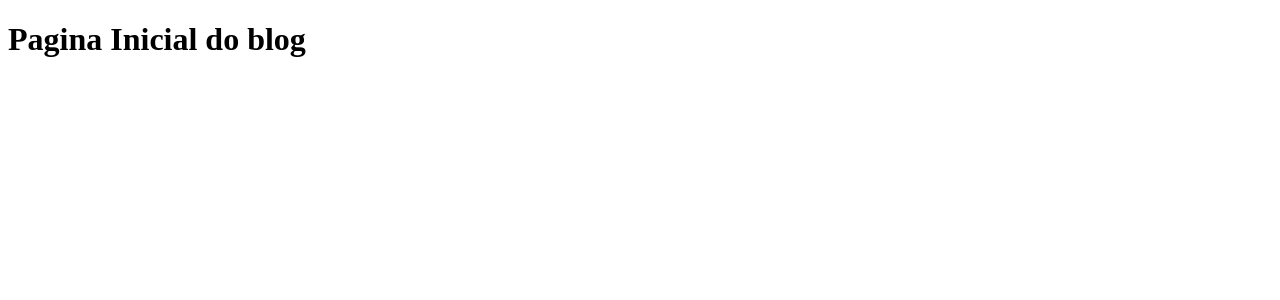
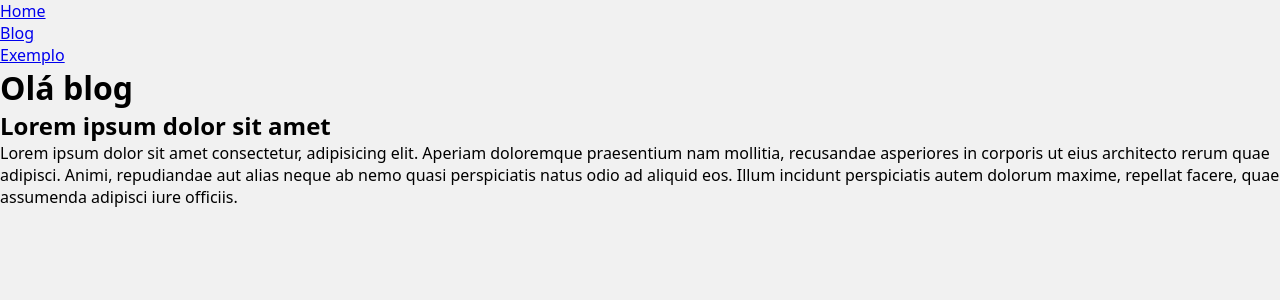
Before and after one commit to Gabriel-Maxsy/Curso-de-Python, a Django app: page /blog/ in a window 1280 px wide. Shown: the top 300 px of the page. Run offline with Django 4.2, Linux system fonts and the light colour scheme.

Commit message:
Organizando arquivos estaticos, criando blocos e organizando urls

```diff
--- a/licoes/aula207_django/base/global/base.html
+++ b/licoes/aula207_django/base/global/base.html
@@ -1,6 +1,12 @@
 {% include 'global/partials/head.html' %}
+{% include 'global/partials/menu.html' %}
 
 <h1>{% block texto %}{% endblock texto %}</h1>
 
+<main>
+    {% block posts %}{% endblock posts %}
+    {% block home %}{% endblock home %}
+</main>
+
 </body>
 </html>
--- a/licoes/aula207_django/base/global/partials/head.html
+++ b/licoes/aula207_django/base/global/partials/head.html
@@ -1,9 +1,10 @@
-<!DOCTYPE html>
-<html lang="en">
+{% load static %}<!DOCTYPE html>
+<html lang="pt-br">
   <head>
     <meta charset="UTF-8" />
     <meta http-equiv="X-UA-Compatible" content="IE=edge" />
     <meta name="viewport" content="width=device-width, initial-scale=1.0" />
-    <title>Document</title>
+    <title>{{ title }}</title>
+    <link rel="stylesheet" href="{% static 'global/css/style.css' %}">
   </head>
   <body>
--- /dev/null
+++ b/licoes/aula207_django/base/global/partials/menu.html
@@ -0,0 +1,13 @@
+<nav>
+    <ul>
+      <li>
+        <a href="{% url 'home:home' %}">Home</a>
+      </li>
+      <li>
+        <a href="{% url 'blog:home' %}">Blog</a>
+      </li>
+      <li>
+        <a href="{% url 'blog:exemplo' %}">Exemplo</a>
+      </li>
+    </ul>
+  </nav>
--- /dev/null
+++ b/licoes/aula207_django/base/global/partials/postblock.html
@@ -0,0 +1,13 @@
+<article>
+    <header>
+        <h2 class="post__title">Lorem ipsum dolor sit amet</h2>
+    </header>
+    <div class="post__body">
+        Lorem ipsum dolor sit amet consectetur, adipisicing elit. Aperiam doloremque
+        praesentium nam mollitia, recusandae asperiores in corporis ut eius
+        architecto rerum quae adipisci. Animi, repudiandae aut alias neque ab nemo
+        quasi perspiciatis natus odio ad aliquid eos. Illum incidunt perspiciatis
+        autem dolorum maxime, repellat facere, quae assumenda adipisci iure
+        officiis.
+    </div>
+</article>
--- /dev/null
+++ b/licoes/aula207_django/base/static/global/css/style.css
@@ -0,0 +1,17 @@
+/* Reset */
+*,
+*:after,
+*:before {
+  margin: 0;
+  padding: 0;
+  box-sizing: border-box;
+}
+html {
+  font-size: 62.5%;
+}
+body {
+  font-size: 1.6rem;
+  background: #f1f1f1;
+  font-family: system-ui, -apple-system, BlinkMacSystemFont, 'Segoe UI', Roboto,
+    Oxygen, Ubuntu, Cantarell, 'Open Sans', 'Helvetica Neue', sans-serif;
+}
--- a/licoes/aula207_django/blog/templates/blog/exemplo.html
+++ b/licoes/aula207_django/blog/templates/blog/exemplo.html
@@ -1,3 +1,3 @@
 {% extends 'global/base.html' %}
 
-{% block texto %} Exemplo {% endblock texto %}
+{% block texto %} {{ text }} {% endblock texto %}
--- a/licoes/aula207_django/blog/templates/blog/index.html
+++ b/licoes/aula207_django/blog/templates/blog/index.html
@@ -1,3 +1,7 @@
 {% extends 'global/base.html' %}
 
-{% block texto %} Pagina Inicial do blog {% endblock texto %}
+{% block texto %} {{ text }} {% endblock texto %}
+
+{% block posts %}
+    {% include 'global/partials/postblock.html' %}
+{% endblock posts %}
--- a/licoes/aula207_django/blog/urls.py
+++ b/licoes/aula207_django/blog/urls.py
@@ -1,8 +1,10 @@
 from blog import views
 from django.urls import path
 
+app_name = 'blog'
+
 # blog/
 urlpatterns = [
-    path('', views.blog),
-    path('exemplo/', views.exemplo)
+    path('', views.blog, name='home'),
+    path('exemplo/', views.exemplo, name='exemplo')
 ]
--- a/licoes/aula207_django/blog/views.py
+++ b/licoes/aula207_django/blog/views.py
@@ -3,14 +3,25 @@ from django.shortcuts import render
 
 def blog(request):
     # Posso fazer o que eu quiser antes da resposta
+
+    context = {
+        'text': 'Olá blog',
+        'title': 'titulo blog'
+    }
     return render(
         request,
-        'blog/index.html'
+        'blog/index.html',
+        context
     )
 
 def exemplo(request):
     # Posso fazer o que eu quiser antes da resposta
+    context = {
+        'text': 'Olá exemplo',
+        'title': 'Pagina de exemplo'
+    }
     return render(
         request,
-        'blog/exemplo.html'
+        'blog/exemplo.html',
+        context
     )
--- a/licoes/aula207_django/home/templates/home/index.html
+++ b/licoes/aula207_django/home/templates/home/index.html
@@ -1,3 +1,7 @@
 {% extends 'global/base.html' %}
 
-{% block texto %} MUDAR O TEXTO {% endblock texto %}
+{% block texto %} {{ text }} {% endblock texto %}
+
+{% block home %}
+    <h1> HOME </h1>
+{% endblock home %}
--- a/licoes/aula207_django/home/urls.py
+++ b/licoes/aula207_django/home/urls.py
@@ -2,6 +2,8 @@ from django.urls import path
 # from home import views:
 from . import views
 
+app_name = 'home'
+
 urlpatterns = [
-    path('', views.home)
+    path('', views.home, name= 'home')
 ]
--- a/licoes/aula207_django/project/settings.py
+++ b/licoes/aula207_django/project/settings.py
@@ -120,6 +120,9 @@ USE_TZ = True
 # https://docs.djangoproject.com/en/4.2/howto/static-files/
 
 STATIC_URL = 'static/'
+STATICFILES_DIRS = [
+    BASE_DIR / 'base' / 'static'
+]
 
 # Default primary key field type
 # https://docs.djangoproject.com/en/4.2/ref/settings/#default-auto-field
```
Also changed, not shown: licoes/aula207_django/home/views.py (+6 -1 lines).
